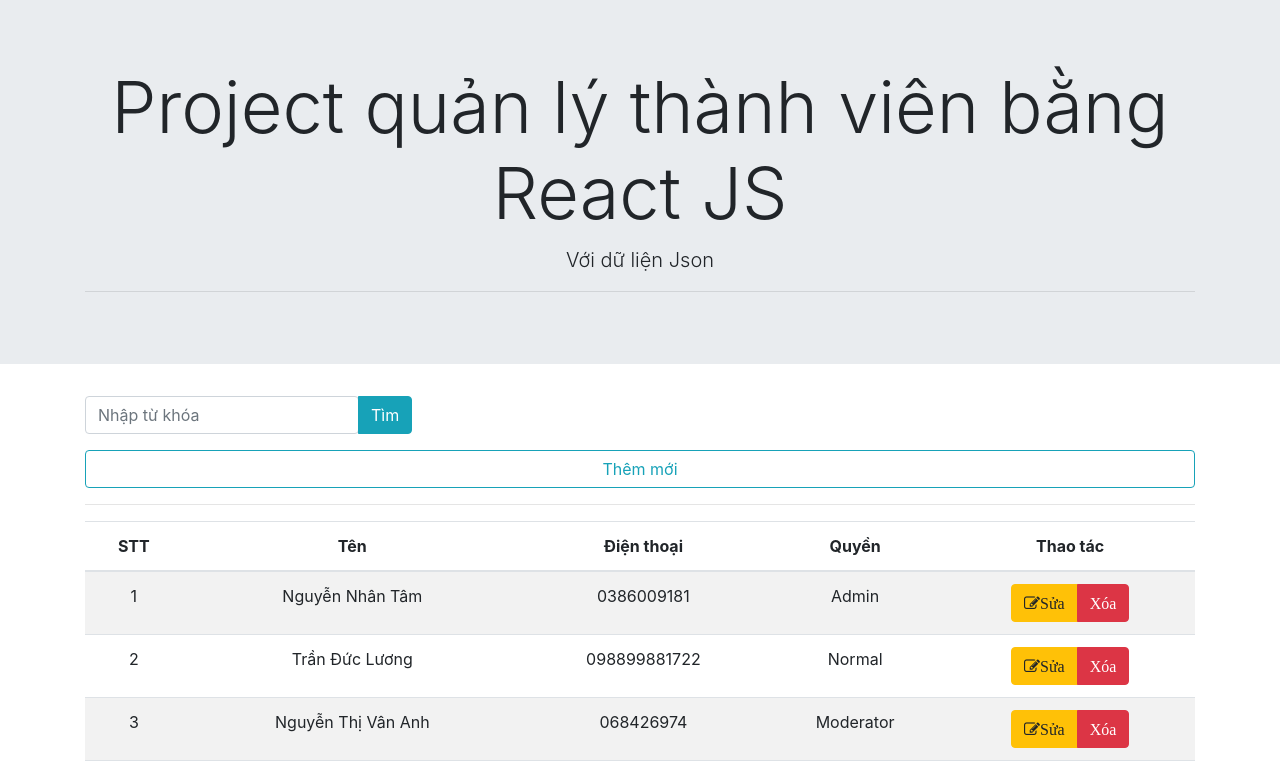
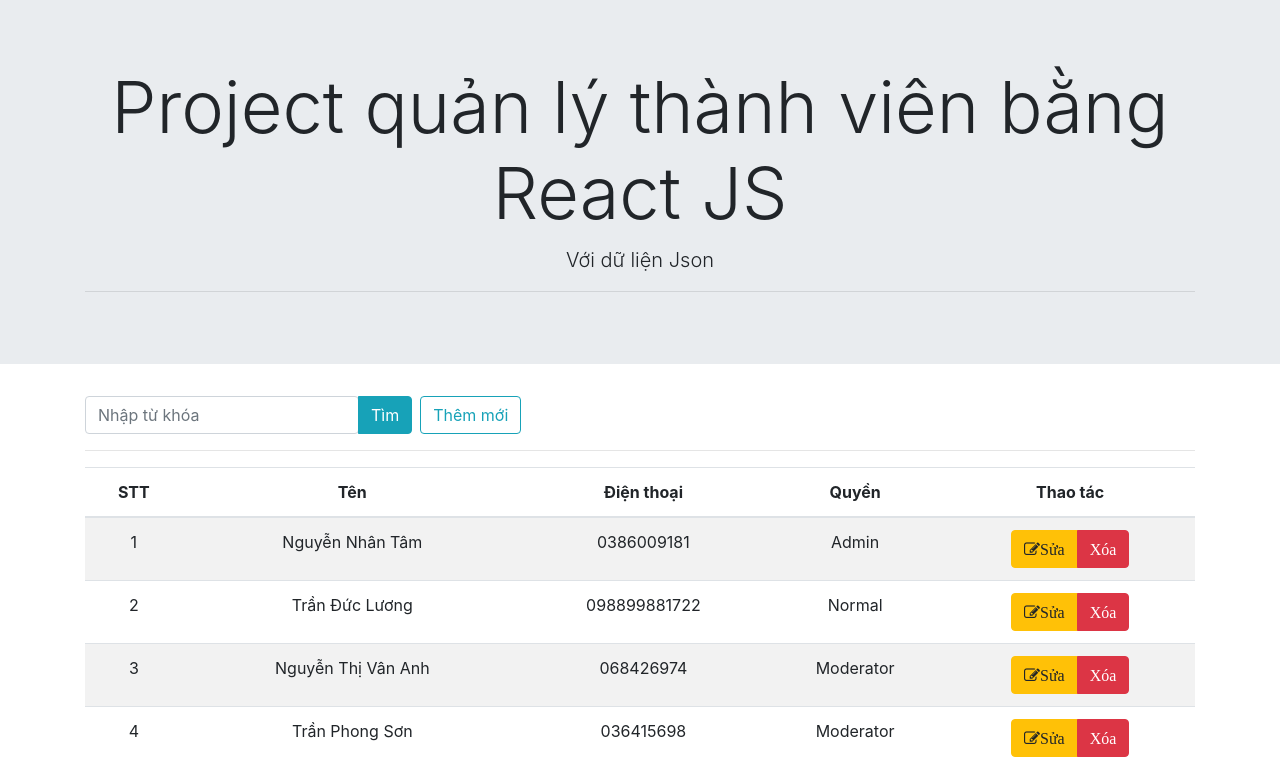
Before and after one commit to cntt2-tamguyen/react-js, a React (Create React App) app: page / in a window 1280 px wide. Shown: the top 767 px of the page. Built offline with nearby package versions, Linux system fonts and the light colour scheme.

Commit message:
[PHAN-24] 067 Ket noi component bo va con thong qua props

```diff
--- a/src/Components/App.js
+++ b/src/Components/App.js
@@ -20,6 +20,11 @@
        hienThiForm : !this.state.hienThiForm
     });
   }
+
+  checkConnect = () => {
+    alert('Ket noi thanh cong')
+  }
+
   render() {
     return (
       <div className="App">
@@ -27,7 +32,9 @@
       <div className="search-form">
         <div className="container">
           <div className="row">
-            <Search ketNoi={()=>this.doiTrangThai()} hienThiForm={this.state.hienThiForm}/>
+            <Search
+              checkConnectProps={()=>this.checkConnect()}
+              ketNoi={()=>this.doiTrangThai()} hienThiForm={this.state.hienThiForm}/>
             <TableData dataUserProps={this.state.data}/>
             <AddUser hienThiForm={this.state.hienThiForm}/>
           </div>
--- a/src/Components/Search.js
+++ b/src/Components/Search.js
@@ -4,10 +4,10 @@
 
     hienThiNut = () => {
         if (this.props.hienThiForm===true) {
-            return <div className="btn btn-block btn-outline-secondary"  onClick={()=>this.props.ketNoi()}>Đóng lại</div>;
+            return <div className="btn btn-block btn-outline-secondary ml-2"  onClick={()=>this.props.ketNoi()}>Đóng lại</div>;
         }
         else {
-            return <div className="btn btn-block btn-outline-info"  onClick={()=>this.props.ketNoi()}>Thêm mới</div>;
+            return <div className="btn btn-block btn-outline-info ml-2"  onClick={()=>this.props.ketNoi()}>Thêm mới</div>;
         }
     }
 
@@ -18,11 +18,13 @@
                     <div className="form-group">
                         <div className="btn-group">
                             <input type="text" className="form-control" aria-describedby="helpId" placeholder="Nhập từ khóa" />
-                            <div className="btn btn-info">Tìm</div>
+                            <div className="btn btn-info" onClick={this.props.checkConnectProps}>Tìm</div>
+                        </div>
+                        <div className="btn-group">
+                            {this.hienThiNut()}
                         </div>
                     </div>
-                    {this.hienThiNut()}
-                     <hr />
+                    <hr/>
                 </div>
 
         );
```
